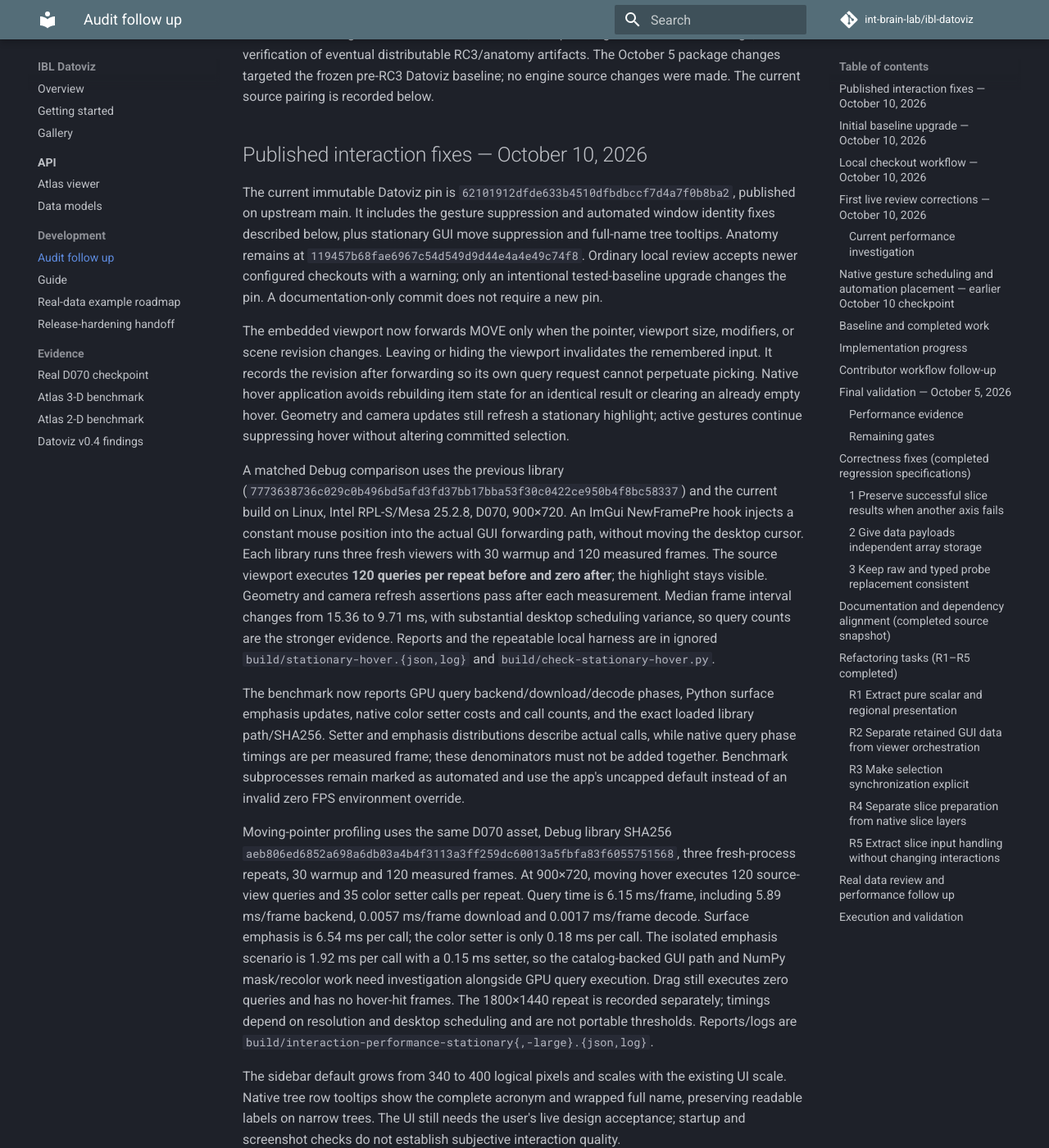
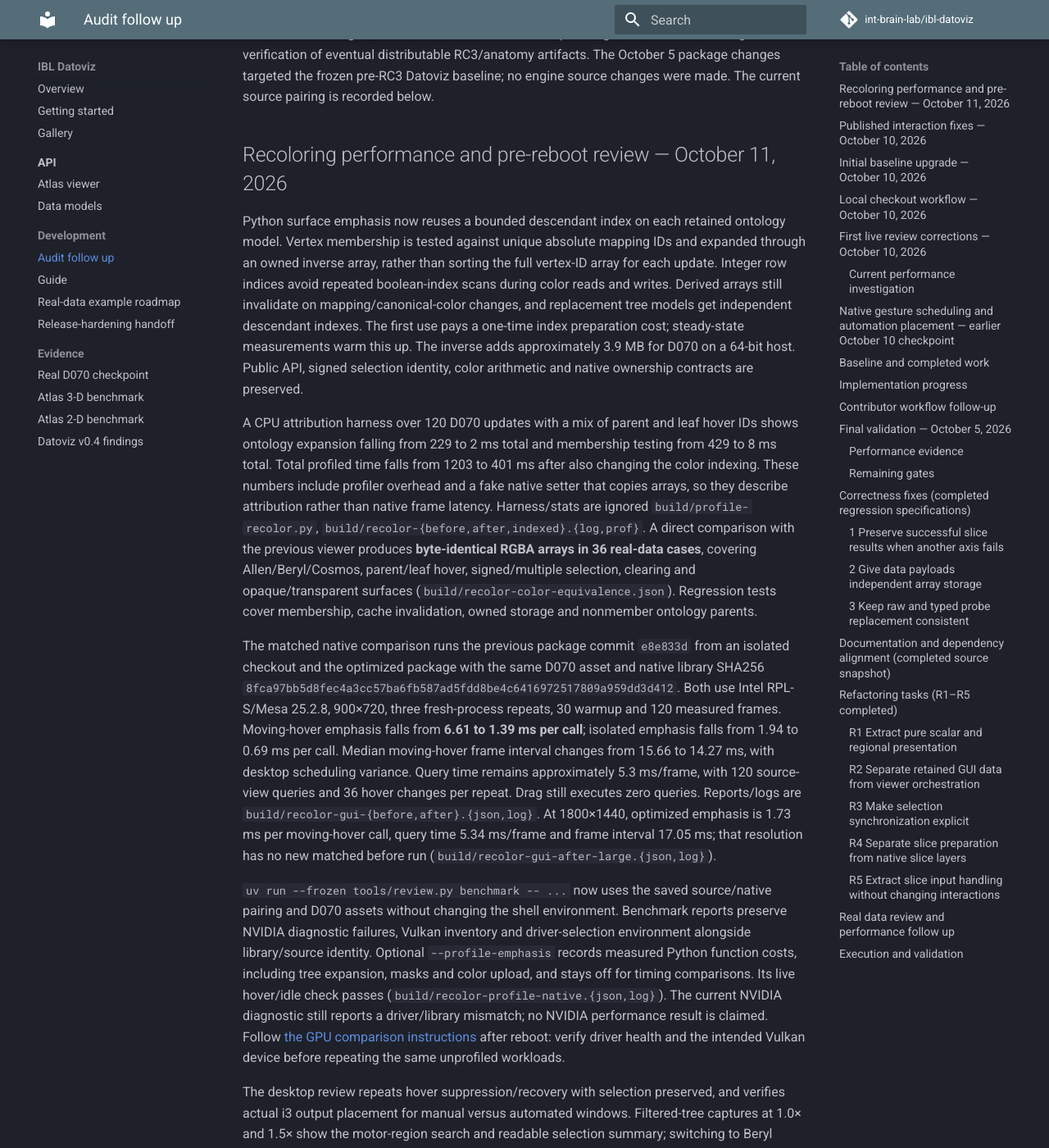
Before and after one commit to int-brain-lab/ibl-datoviz, an MkDocs documentation site: the page built from docs/NEXT_STEPS.md, in a window 1280 px wide and 1400 px high, scrolled down 228 px. Shown: the whole window at 82% size. Built offline with MkDocs 1.6.1 and Material for MkDocs 9.7.7, drawn with Linux system fonts in a browser that asks for light colours; comment, search, counter and statistics services are not loaded; some of the changed text lies outside the part shown.

Commit message:
Record recoloring measurements and pre reboot review evidence

```diff
--- a/docs/NEXT_STEPS.md
+++ b/docs/NEXT_STEPS.md
@@ -6,6 +6,18 @@
 Remaining work is live interaction review, complete registered-section coverage, and verification
 of eventual distributable RC3/anatomy artifacts. The October 5 package changes targeted the frozen pre-RC3 Datoviz baseline;
 no engine source changes were made. The current source pairing is recorded below.
+
+## Recoloring performance and pre-reboot review — October 11, 2026
+
+Python surface emphasis now reuses a bounded descendant index on each retained ontology model. Vertex membership is tested against unique absolute mapping IDs and expanded through an owned inverse array, rather than sorting the full vertex-ID array for each update. Integer row indices avoid repeated boolean-index scans during color reads and writes. Derived arrays still invalidate on mapping/canonical-color changes, and replacement tree models get independent descendant indexes. The first use pays a one-time index preparation cost; steady-state measurements warm this up. The inverse adds approximately 3.9 MB for D070 on a 64-bit host. Public API, signed selection identity, color arithmetic and native ownership contracts are preserved.
+
+A CPU attribution harness over 120 D070 updates with a mix of parent and leaf hover IDs shows ontology expansion falling from 229 to 2 ms total and membership testing from 429 to 8 ms total. Total profiled time falls from 1203 to 401 ms after also changing the color indexing. These numbers include profiler overhead and a fake native setter that copies arrays, so they describe attribution rather than native frame latency. Harness/stats are ignored `build/profile-recolor.py`, `build/recolor-{before,after,indexed}.{log,prof}`. A direct comparison with the previous viewer produces **byte-identical RGBA arrays in 36 real-data cases**, covering Allen/Beryl/Cosmos, parent/leaf hover, signed/multiple selection, clearing and opaque/transparent surfaces (`build/recolor-color-equivalence.json`). Regression tests cover membership, cache invalidation, owned storage and nonmember ontology parents.
+
+The matched native comparison runs the previous package commit `e8e833d` from an isolated checkout and the optimized package with the same D070 asset and native library SHA256 `8fca97bb5d8fec4a3cc57ba6fb587ad5fdd8be4c6416972517809a959dd3d412`. Both use Intel RPL-S/Mesa 25.2.8, 900×720, three fresh-process repeats, 30 warmup and 120 measured frames. Moving-hover emphasis falls from **6.61 to 1.39 ms per call**; isolated emphasis falls from 1.94 to 0.69 ms per call. Median moving-hover frame interval changes from 15.66 to 14.27 ms, with desktop scheduling variance. Query time remains approximately 5.3 ms/frame, with 120 source-view queries and 36 hover changes per repeat. Drag still executes zero queries. Reports/logs are `build/recolor-gui-{before,after}.{json,log}`. At 1800×1440, optimized emphasis is 1.73 ms per moving-hover call, query time 5.34 ms/frame and frame interval 17.05 ms; that resolution has no new matched before run (`build/recolor-gui-after-large.{json,log}`).
+
+`uv run --frozen tools/review.py benchmark -- ...` now uses the saved source/native pairing and D070 assets without changing the shell environment. Benchmark reports preserve NVIDIA diagnostic failures, Vulkan inventory and driver-selection environment alongside library/source identity. Optional `--profile-emphasis` records measured Python function costs, including tree expansion, masks and color upload, and stays off for timing comparisons. Its live hover/idle check passes (`build/recolor-profile-native.{json,log}`). The current NVIDIA diagnostic still reports a driver/library mismatch; no NVIDIA performance result is claimed. Follow [the GPU comparison instructions](development.md#compare-hover-performance-across-gpus) after reboot: verify driver health and the intended Vulkan device before repeating the same unprofiled workloads.
+
+The desktop review repeats hover suppression/recovery with selection preserved, and verifies actual i3 output placement for manual versus automated windows. Filtered-tree captures at 1.0× and 1.5× show the motor-region search and readable selection summary; switching to Beryl completes safely. Captures and checks are ignored `build/recolor-filter-{1.0,1.5}.png`, `build/native-drag-review.json` and `build/i3-placement-{manual,automated}.json`. Full-name tooltips handle clipped rows. User design acceptance remains a live-review gate. All six examples pass three-frame startup at 1.5× scale. **270 package tests pass with zero skips**, including both real asset roots and native offscreen tests; Ruff, strict MkDocs and whitespace checks pass (`build/recolor-{tests,startup,docs}.log`). No Datoviz build, source or pin changes were made for this package optimization.
 
 ## Published interaction fixes — October 10, 2026
 
```
